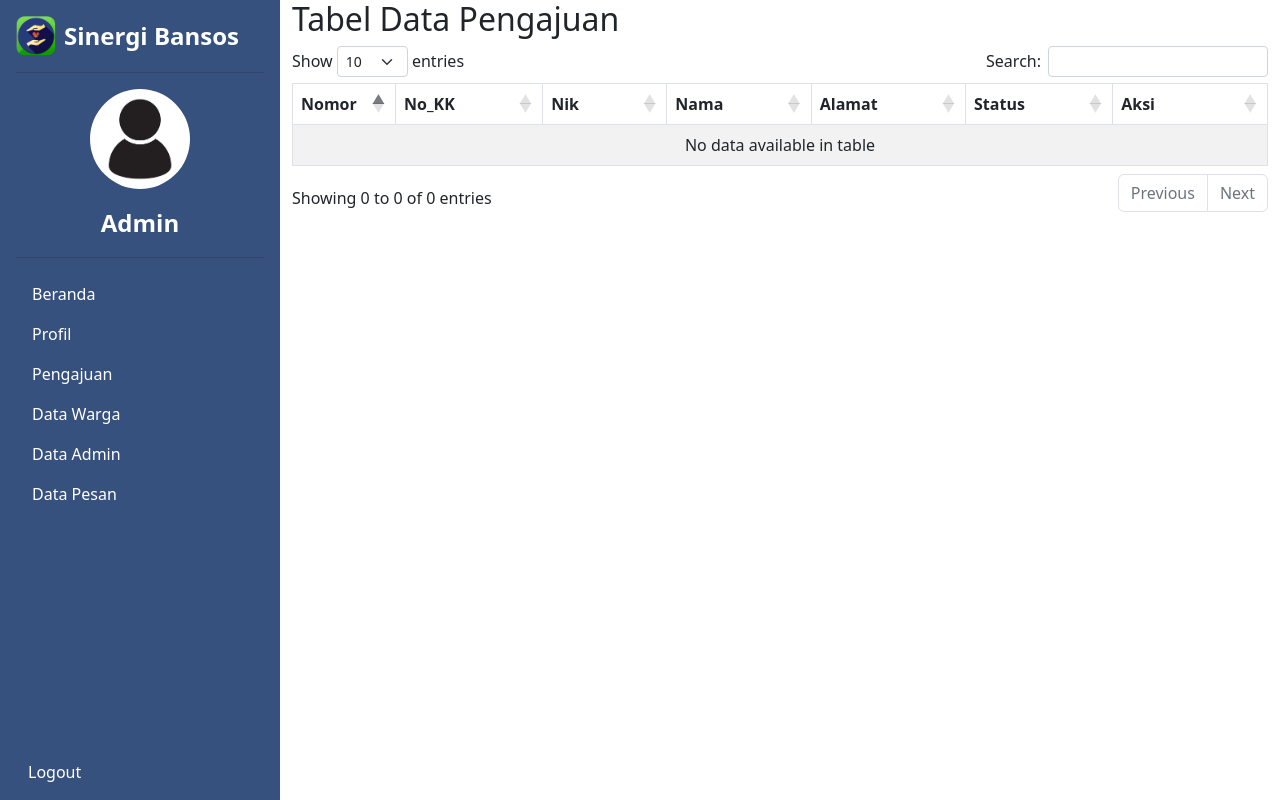
After one commit to hefterstome/pbl, a Laravel app: page /admin/pengajuan in a window 1280 px wide. The commit adds this page. Run offline with Laravel 10, Linux system fonts and the light colour scheme; a user stored in the database is signed in; data comes from the database, SQL or seed files in the repository; data that the repository does not hold is empty; some libraries are stand-ins or nearby versions.

Commit message:
pengajuan e iki sek

```diff
--- a/app/Http/Controllers/LoginController.php
+++ b/app/Http/Controllers/LoginController.php
@@ -16,6 +16,8 @@
 
         if (Auth::guard('admin')->attempt(['email' => $request->email, 'password' => $request->password])) {
             return redirect()->intended('/admin/beranda');
+        } else {
+            return redirect('/admin');
         }
     }
 
@@ -28,6 +30,8 @@
 
         if (Auth::guard('warga')->attempt(['email' => $request->email, 'password' => $request->password])) {
             return redirect()->intended('/warga');
+        } else {
+            return redirect('/login');
         }
     }
 
--- /dev/null
+++ b/app/Http/Controllers/PengajuanController.php
@@ -0,0 +1,108 @@
+<?php
+
+namespace App\Http\Controllers;
+
+use App\Models\Pengajuan;
+use Illuminate\Http\Request;
+
+class PengajuanController extends Controller
+{
+    /**
+     * Display a listing of the resource.
+     */
+    public function index()
+    {
+        $data = Pengajuan::all();
+
+        return view('dashboard_admin.pengajuan.index',['dataPengajuan' => $data]);
+    }
+
+    public function pengajuanWarga(){
+        $nik = auth()->user()->nik;
+        $data = Pengajuan::all()->where('nik', $nik);
+
+        return view('dashboard_warga.pengajuan.index',['dataPengajuan' => $data]);
+    }
+
+    /**
+     * Show the form for creating a new resource.
+     */
+    public function create()
+    {
+        //
+    }
+
+    /**
+     * Store a newly created resource in storage.
+     */
+    public function store(Request $request)
+    {
+        $data = new Pengajuan();
+        $data->no_kk = $request->no_kk;
+        $data->nik = auth()->user()->nik;
+        $data->nama = $request->nama;
+        $data->email = $request->email;
+        $data->alamat = $request->alamat;
+        $data->pekerjaan = $request->pekerjaan;
+        $data->pendapatan = $request->pendapatan;
+        $data->luas_bangunan = $request->luas_bangunan;
+        $data->jumlah_kendaraan = $request->jumlah_kendaraan;
+        $data->jumlah_tanggungan_anak = $request->jumlah_tanggungan_anak;
+        $data->listrik_rumah = $request->listrik_rumah;
+        $data->ktp = $request->file('foto_ktp')->store('data-gambar');
+        $data->kk = $request->file('foto_kk')->store('data-gambar');
+        $data->surat_pendukung = $request->file('surat_pendukung')->store('data-gambar');
+        $data->slip_gaji = $request->file('slip_gaji')->store('data-gambar');
+        $data->foto = $request->file('foto_formal')->store('data-gambar');
+        $data->save();
+        return redirect('/warga/pengajuan');
+    }
+
+    /**
+     * Display the specified resource.
+     */
+    public function show($id)
+    {
+        //
+    }
+
+    /**
+     * Show the form for editing the specified resource.
+     */
+    public function edit(string $id)
+    {
+        //
+    }
+
+    /**
+     * Update the specified resource in storage.
+     */
+    public function updateTerima(Request $request, String $id)
+    {
+        $data = Pengajuan::find($id);
+        $data->status = 'diterima';
+        $data->verifikator = auth()->user()->nama;
+        $data->update();
+
+        return redirect('/admin/pengajuan');
+    }
+
+    public function updateTolak(Request $request, string $id)
+    {
+        $data = Pengajuan::find($id);
+        $data->status = 'ditolak';
+        $data->verifikator = auth()->user()->nama;
+
+        $data->update();
+
+        return redirect('/admin/pengajuan');
+    }
+
+    /**
+     * Remove the specified resource from storage.
+     */
+    public function destroy(string $id)
+    {
+        //
+    }
+}
--- a/app/Models/Pengajuan.php
+++ b/app/Models/Pengajuan.php
@@ -10,6 +10,11 @@
     use HasFactory;
     protected $table = 'pengajuan';
     protected $primaryKey = 'no_kk';
+    protected $keyType = 'char';
+    protected $guarded = [];
+    public $incrementing = false;
+
+
 
     // Ini untuk beranda dashboard
     // public static function countPengajuan(){
--- a/resources/views/dashboard_admin/layouts/master_dashboard.blade.php
+++ b/resources/views/dashboard_admin/layouts/master_dashboard.blade.php
@@ -5,10 +5,9 @@
     <meta name="viewport" content="width=device-width, initial-scale=1.0">
     <meta http-equiv="X-UA-Compatible" content="ie=edge">
     <title>Dashboard Admin</title>
-    <link rel = "stylesheet" href="https://cdn.datatables.net/1.13.1/css/dataTablesboostrap5.min.css">
     <link href="https://cdn.jsdelivr.net/npm/bootstrap@5.3.2/dist/css/bootstrap.min.css" rel="stylesheet" integrity="sha384-T3c6CoIi6uLrA9TneNEoa7RxnatzjcDSCmG1MXxSR1GAsXEV/Dwwykc2MPK8M2HN" crossorigin="anonymous">
     <link rel="stylesheet" href="https://cdnjs.cloudflare.com/ajax/libs/twitter-bootstrap/5.2.0/css/bootstrap.min.css">
-    <link rel="stylesheet" href="https://cdnjs.cloudflare.com/ajax/libs/font-awesome/6.5.1/css/all.min.css" integrity="sha512-DTOQO9RWCH3ppGqcWaEA1BIZOC6xxalwEsw9c2QQeAIftl+Vegovlnee1c9QX4TctnWMn13TZye+giMm8e2LwA==" crossorigin="anonymous" referrerpolicy="no-referrer" />
+    <link rel="stylesheet" href="https://cdn.datatables.net/1.13.1/css/dataTables.bootstrap5.min.css">
 </head>
 
 <body>
@@ -16,6 +15,7 @@
         @include('dashboard_admin.sidebar')
         @yield('content')
     </div>
+    <script src="https://cdn.jsdelivr.net/npm/bootstrap@5.3.2/dist/js/bootstrap.bundle.min.js" integrity="sha384-C6RzsynM9kWDrMNeT87bh95OGNyZPhcTNXj1NW7RuBCsyN/o0jlpcV8Qyq46cDfL" crossorigin="anonymous"></script>
     <script src="https://ajax.googleapis.com/ajax/libs/jquery/3.7.1/jquery.min.js"></script>
     <script src="https://cdn.datatables.net/1.13.7/js/jquery.dataTables.min.js"></script>
     <script src="https://cdn.datatables.net/1.13.7/js/dataTables.bootstrap5.min.js"></script>
--- /dev/null
+++ b/resources/views/dashboard_admin/pengajuan/detail.blade.php
@@ -0,0 +1,5 @@
+@extends('dashboard_admin.admin')
+
+@section('content')
+
+@endsection
--- /dev/null
+++ b/resources/views/dashboard_admin/pengajuan/index.blade.php
@@ -0,0 +1,41 @@
+@extends('dashboard_admin.admin')
+
+@section('content')
+
+<div class="container">
+    <h2>Tabel Data Pengajuan</h2>
+    <table class="table table-bordered table-striped mt-3" id="data-warga">
+        <thead>
+            <tr>
+                <th style="width: 1%">Nomor</th>
+                <th style="width: 5%">No_KK</th>
+                <th style="width: 5%">Nik</th>
+                <th style="width: 5%">Nama</th>
+                <th style="width: 5%">Alamat</th>
+                <th style="width: 5%">Status</th>
+                <th style="width: 7%">Aksi</th>
+            </tr>
+        </thead>
+        <tbody>
+            @foreach ($dataPengajuan as $data)
+            <tr>
+                <td>{{ $loop->iteration }}</td>
+                <td>{{ $data->no_kk }}</td>
+                <td>{{ $data->nik }}</td>
+                <td>{{ $data->nama }}</td>
+                <td>{{ $data->alamat }}</td>
+                <td>{{ $data->status }}</td>
+                <td class="text-center">
+                    <form action="" method="post">
+                        @csrf
+                        <a href="" class="btn btn-primary">Detail</a>
+                        <a href="{{ route('Diterima', $data->no_kk) }}" class="btn btn-success">Terima</a>
+                        <a href="{{ route('Ditolak', $data->no_kk)  }}" class="btn btn-danger">Tolak</a>
+                    </form>
+                </td>
+            </tr>
+            @endforeach
+        </tbody>
+    </table>
+</div>
+@endsection
--- a/resources/views/dashboard_admin/sidebar.blade.php
+++ b/resources/views/dashboard_admin/sidebar.blade.php
@@ -23,6 +23,11 @@
             </a>
         </li>
         <li>
+            <a href="/admin/pengajuan" class="nav-link text-white">
+            Pengajuan
+            </a>
+        </li>
+        <li>
             <a href="/admin/warga" class="nav-link text-white">
             Data Warga
             </a>
--- a/resources/views/dashboard_warga/sidebar.blade.php
+++ b/resources/views/dashboard_warga/sidebar.blade.php
@@ -1,4 +1,4 @@
-<div class="d-flex flex-column flex-shrink-0 p-3" style="width: 280px; height:auto; background: #37517e;">
+<div class="d-flex flex-column flex-shrink-0 p-3" style="width: 280px; height:100vh; background: #37517e;">
     <a href="/" class="d-flex align-items-center mb-3 mb-md-0 me-md-auto text-white text-decoration-none">
         <img src="{{ asset('assets/img/logo.png') }}" class="img-fluid" style="width: 40px; height: 40px;">
         <strong class="fs-4 mx-2">Sinergi Bansos</strong>
--- a/routes/web.php
+++ b/routes/web.php
@@ -1,5 +1,6 @@
 <?php
 
+use App\Http\Controllers\PengajuanController;
 use Illuminate\Support\Facades\Route;
 
 use App\Http\Controllers\HomeController;
@@ -24,55 +25,62 @@
 // });
 
 // Dashboard Warga: Navigasi Sidebar
-Route::get('/warga', [WargaController::class, 'warga']);
-Route::get('/warga/beranda', [WargaController::class, 'beranda']);
-Route::get('/warga/pengajuan', [WargaController::class, 'pengajuan']);
-Route::get('/warga/form', [WargaController::class, 'form']);
-Route::get('/warga/logout', [WargaController::class, 'logout'])->name('logout');
 // Profil dan ubah profil
 Route::middleware(['auth:warga'])->group(function () {
     Route::get('/warga/profil', [WargaController::class, 'profil'])->name('warga.profil');
     Route::post('warga/profil/update/{nik}', [WargaController::class, 'profilUpdate'])->name('warga.profil.update');
-});
 
-Route::get('/dash-admin', function () {
-    return view('dashboard_admin.admin');
+    Route::get('/warga', [WargaController::class, 'warga']);
+    Route::get('/warga/beranda', [WargaController::class, 'beranda']);
+    Route::get('/warga/form', [WargaController::class, 'form']);
+    Route::get('/warga/logout', [WargaController::class, 'logout'])->name('logout');
+
+    Route::get('/warga/pengajuan', [PengajuanController::class, 'pengajuanWarga']);
+    Route::post('warga/pengajuan', [PengajuanController::class, 'store'])->name('pengajuan.store');
 });
 
 // Halaman Utama
 Route::get('/', [HomeController::class, 'home']);
 Route::get('/login', [HomeController::class, 'login']);
+Route::get('/admin', [HomeController::class, 'admin']);
 
 Route::post('/warga', [LoginController::class, 'login'])->name('login');
 
-Route::get('/admin', [HomeController::class, 'admin']);
 Route::post('/login/admin', [LoginController::class, 'loginAdmin'])->name('login.admin');
 
-Route::get('/admin/beranda', [AdminController::class, 'beranda']);
 Route::get('/registrasi', [HomeController::class, 'registrasi']);
-Route::post('/login', [WargaController::class, 'store'])->name('warga.store');
-Route::get('/admin/logout', [AdminController::class, 'logout'])->name('logout');
+Route::post('/registrasi', [WargaController::class, 'store'])->name('warga.store');
+
 
 // Profil dan ubah profil
 Route::middleware(['auth:admin'])->group(function () {
-    Route::get('/admin/profil', [AdminController::class, 'profil'])->name('admin.profil');
+
+    Route::get('admin/beranda', [AdminController::class, 'beranda']);
+    Route::get('admin/profil', [AdminController::class, 'profil'])->name('admin.profil');
     Route::post('admin/profil/update/{nip}', [AdminController::class, 'profilUpdate'])->name('admin.profil.update');
+
+    Route::get('admin/admin', [AdminController::class, 'index']);
+    Route::post('admin/admin', [AdminController::class, 'store'])->name('admin.store');
+    Route::get('admin/admin/insert', [AdminController::class, 'create'])->name('admin.create');
+    Route::post('admin/admin/delete/{nip}', [AdminController::class, 'destroy'])->name('admin.delete');
+
+    Route::post('/admin/pesan', [PesanController::class, 'store'])->name('pesan.store');
+    Route::get('/admin/pesan', [PesanController::class, 'index']);
+    Route::post('admin/pesan/delete/{id}', [PesanController::class, 'destroy'])->name('pesan.delete');
+
+    // Route::post('admin/warga', [WargaController::class, 'store'])->name('warga.store1');
+    Route::get('admin/warga', [WargaController::class, 'index']);
+    Route::post('admin/warga/delete/{nik}', [WargaController::class, 'destroy'])->name('warga.delete');
+
+    Route::get('admin/pengajuan', [PengajuanController::class, 'index']);
+    Route::get('admin/pengajuan/terima/{kk}', [PengajuanController::class, 'updateTerima'])->name('Diterima');
+    Route::get('admin/pengajuan/tolak/{kk}', [PengajuanController::class, 'updateTolak'])->name('Ditolak');
+
+    Route::get('/admin/logout', [AdminController::class, 'logout'])->name('logout');
 });
 
 // Data pesan --> Dashboard admin
-Route::post('/admin/pesan', [PesanController::class, 'store'])->name('pesan.store');
-Route::get('/admin/pesan', [PesanController::class, 'index']);
-Route::post('admin/pesan/delete/{id}', [PesanController::class, 'destroy'])->name('pesan.delete');
-
-// Data Admin --> Dashboard admin
-Route::get('admin/admin', [AdminController::class, 'index']);
-Route::post('admin/admin', [AdminController::class, 'store'])->name('admin.store');
-Route::get('admin/admin/insert', [AdminController::class, 'create'])->name('admin.create');
-Route::post('admin/admin/delete/{nip}', [AdminController::class, 'destroy'])->name('admin.delete');
 // Route::get('/admin/edit/{nip}', [AdminController::class, 'edit'])->name('admin.edit');
 // Route::post('/admin/edit/{nip}', [AdminController::class, 'update'])->name('admin.update');
 
 // Data Warga --> Dashboard admin
-Route::post('admin/warga', [WargaController::class, 'store'])->name('warga.store');
-Route::get('admin/warga', [WargaController::class, 'index']);
-Route::post('admin/warga/delete/{nik}', [WargaController::class, 'destroy'])->name('warga.delete');
```
Also changed, not shown: app/Http/Controllers/WargaController.php (+3 -7 lines), database/seeders/DatabaseSeeder.php (+11 -0 lines), resources/views/dashboard_warga/pengajuan/form.blade.php (+7 -7 lines), resources/views/dashboard_warga/pengajuan/index.blade.php (+10 -35 lines), database/migrations/2023_12_13_142150_buat_tabel_pengajuan.php, database/migrations/2023_12_13_142206_buat_tabel_file_upload.php, 1 other file.
